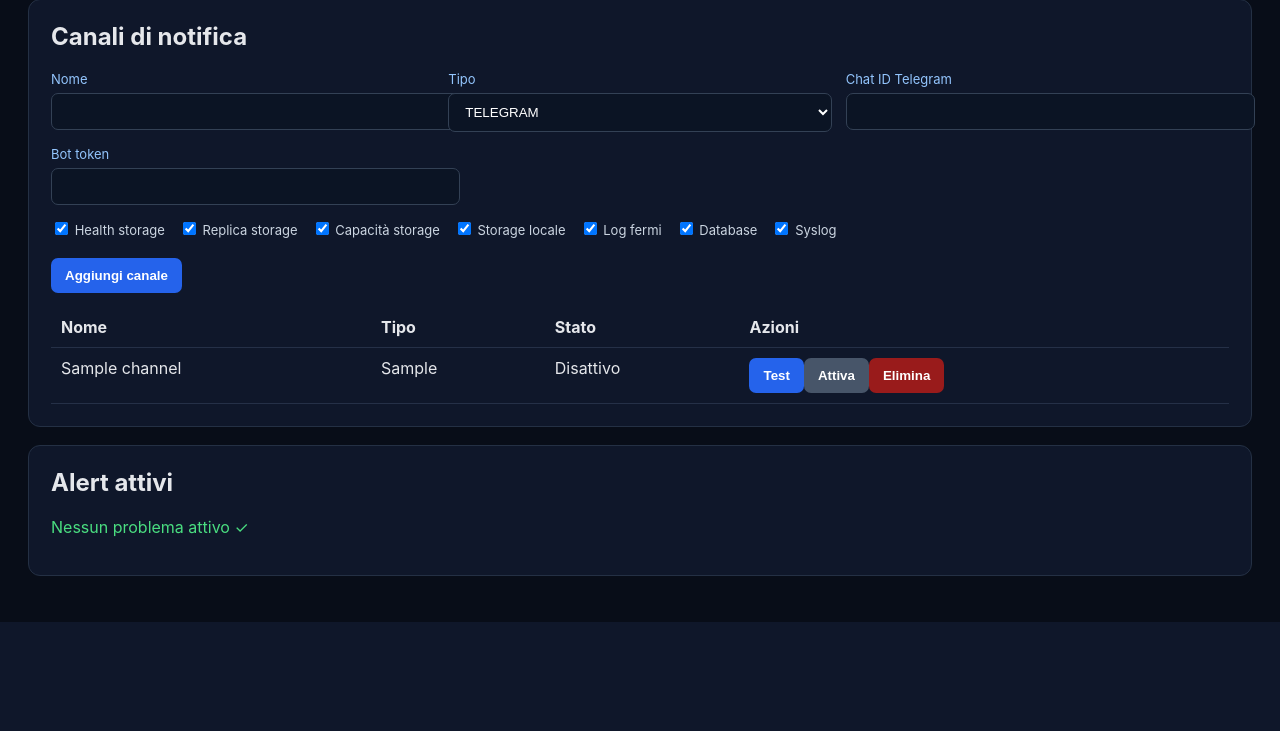
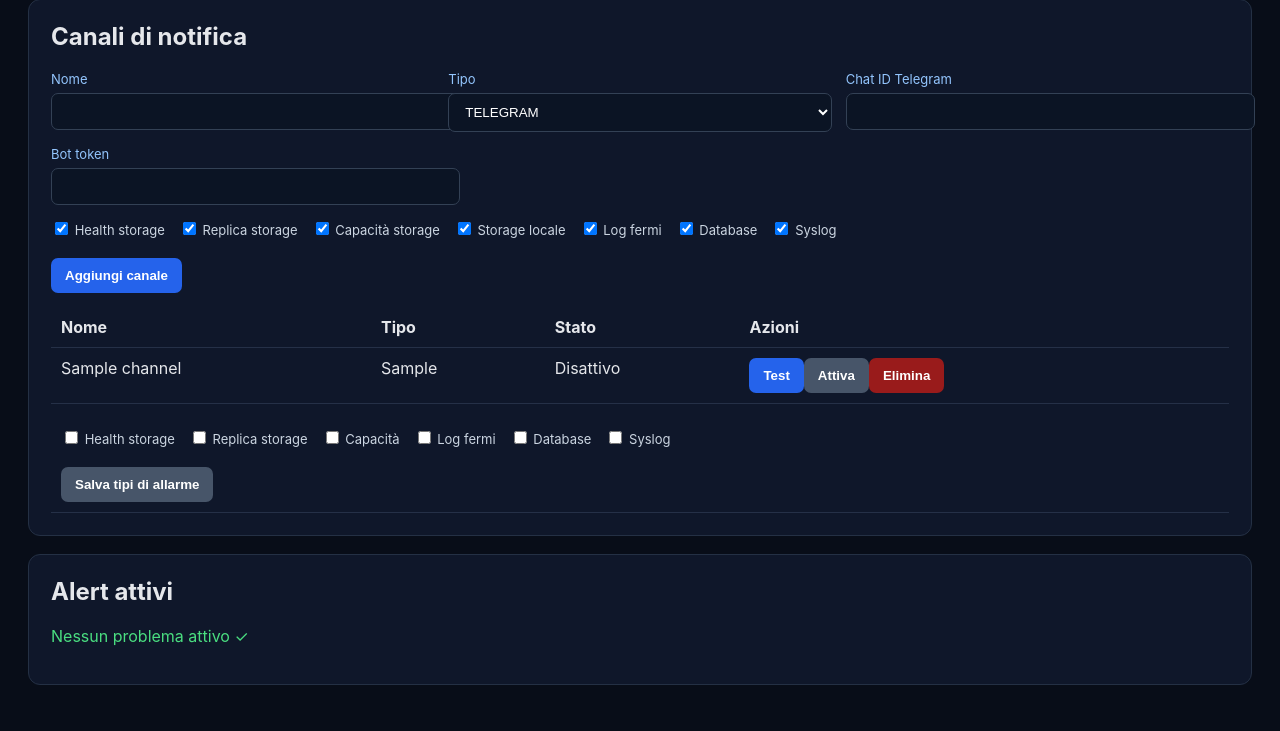
Before and after one commit to MzTechnology97/network-log-manager, a FastAPI app: template templates/settings.html in a window 1280 px wide. Shown: the part 1069-1800 px from the top of the page. Before the commit the page ends 1691 px from the top, so only its background shows below. Run offline with FastAPI, Linux system fonts and the light colour scheme; the template is opened without the code that fills it: most values are stand-ins (such as "Sample title", 1, 10 or a date in 2020); parts of the project's set-up code (start-up, migrations or seed data) failed here and were passed over.

Commit message:
Expose storage health and replication subscriptions for every channel

```diff
--- a/templates/settings.html
+++ b/templates/settings.html
@@ -37,7 +37,14 @@ body{margin:0;background:#080d18;color:#e5e7eb;font-family:Inter,system-ui,sans-
 <div class="c-email hidden"><label>Email destinatario</label><input name="destination"></div><div class="c-email hidden"><label>Server SMTP</label><input name="host"></div><div class="c-email hidden"><label>Porta SMTP</label><input name="port" value="587"></div><div class="c-email hidden"><label>Utente / mittente</label><input name="username"></div><div class="c-email hidden"><label>Password SMTP</label><input type="password" name="password"></div>
 <div class="c-web hidden"><label>Webhook URL</label><input name="webhook_url"></div></div>
 <div class="events"><label><input type="checkbox" name="event_types" value="storage_health" checked> Health storage</label><label><input type="checkbox" name="event_types" value="storage_replication" checked> Replica storage</label><label><input type="checkbox" name="event_types" value="storage_capacity" checked> Capacità storage</label><label><input type="checkbox" name="event_types" value="storage_unavailable" checked> Storage locale</label><label><input type="checkbox" name="event_types" value="ingestion_stale" checked> Log fermi</label><label><input type="checkbox" name="event_types" value="database_unavailable" checked> Database</label><label><input type="checkbox" name="event_types" value="syslog_listener_down" checked> Syslog</label></div><button>Aggiungi canale</button></form>
-<table><thead><tr><th>Nome</th><th>Tipo</th><th>Stato</th><th>Azioni</th></tr></thead><tbody>{% for c in channels %}<tr><td>{{c.name}}</td><td>{{c.channel_type}}</td><td>{{'Attivo' if c.enabled else 'Disattivo'}}</td><td class="storage-actions"><form method="post" action="/admin/settings/channels/{{c.id}}/test"><input type="hidden" name="csrf" value="{{csrf_token}}"><button>Test</button></form><form method="post" action="/admin/settings/channels/{{c.id}}/toggle"><input type="hidden" name="csrf" value="{{csrf_token}}"><button class="secondary">{{'Disattiva' if c.enabled else 'Attiva'}}</button></form><form method="post" action="/admin/settings/channels/{{c.id}}/delete"><input type="hidden" name="csrf" value="{{csrf_token}}"><button class="danger">Elimina</button></form></td></tr>{% endfor %}</tbody></table></div>
+<table><thead><tr><th>Nome</th><th>Tipo</th><th>Stato</th><th>Azioni</th></tr></thead><tbody>{% for c in channels %}<tr><td>{{c.name}}</td><td>{{c.channel_type}}</td><td>{{'Attivo' if c.enabled else 'Disattivo'}}</td><td class="storage-actions"><form method="post" action="/admin/settings/channels/{{c.id}}/test"><input type="hidden" name="csrf" value="{{csrf_token}}"><button>Test</button></form><form method="post" action="/admin/settings/channels/{{c.id}}/toggle"><input type="hidden" name="csrf" value="{{csrf_token}}"><button class="secondary">{{'Disattiva' if c.enabled else 'Attiva'}}</button></form><form method="post" action="/admin/settings/channels/{{c.id}}/delete"><input type="hidden" name="csrf" value="{{csrf_token}}"><button class="danger">Elimina</button></form></td></tr><tr><td colspan="4"><form method="post" action="/admin/settings/channels/{{c.id}}/events"><input type="hidden" name="csrf" value="{{csrf_token}}"><div class="events">
+<label><input type="checkbox" name="event_types" value="storage_health" {{'checked' if 'storage_health' in (c.event_types_json or '') else ''}}> Health storage</label>
+<label><input type="checkbox" name="event_types" value="storage_replication" {{'checked' if 'storage_replication' in (c.event_types_json or '') else ''}}> Replica storage</label>
+<label><input type="checkbox" name="event_types" value="storage_capacity" {{'checked' if 'storage_capacity' in (c.event_types_json or '') else ''}}> Capacità</label>
+<label><input type="checkbox" name="event_types" value="ingestion_stale" {{'checked' if 'ingestion_stale' in (c.event_types_json or '') else ''}}> Log fermi</label>
+<label><input type="checkbox" name="event_types" value="database_unavailable" {{'checked' if 'database_unavailable' in (c.event_types_json or '') else ''}}> Database</label>
+<label><input type="checkbox" name="event_types" value="syslog_listener_down" {{'checked' if 'syslog_listener_down' in (c.event_types_json or '') else ''}}> Syslog</label>
+</div><button class="secondary">Salva tipi di allarme</button></form></td></tr>{% endfor %}</tbody></table></div>
 <div class="card"><h2>Alert attivi</h2>{% if alerts %}<table><tbody>{% for a in alerts %}<tr><td class="{{a.severity|lower}}">{{a.severity}}</td><td><strong>{{a.title}}</strong><div class="small">{{a.message}}</div></td><td>{{a.last_seen_at}}</td></tr>{% endfor %}</tbody></table>{% else %}<p class="ok">Nessun problema attivo ✓</p>{% endif %}</div>
 </div><script>
 function channelFields(){let t=document.getElementById('ctype').value;document.querySelectorAll('.c-telegram').forEach(x=>x.classList.toggle('hidden',t!=='TELEGRAM'));document.querySelectorAll('.c-email').forEach(x=>x.classList.toggle('hidden',t!=='EMAIL'));document.querySelectorAll('.c-web').forEach(x=>x.classList.toggle('hidden',!['SLACK','DISCORD','WEBHOOK'].includes(t)))}
```
